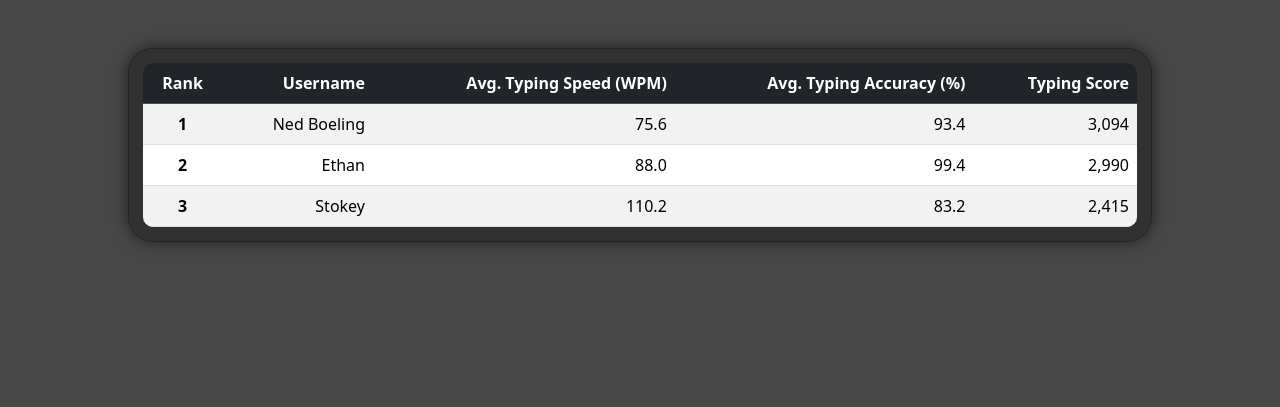
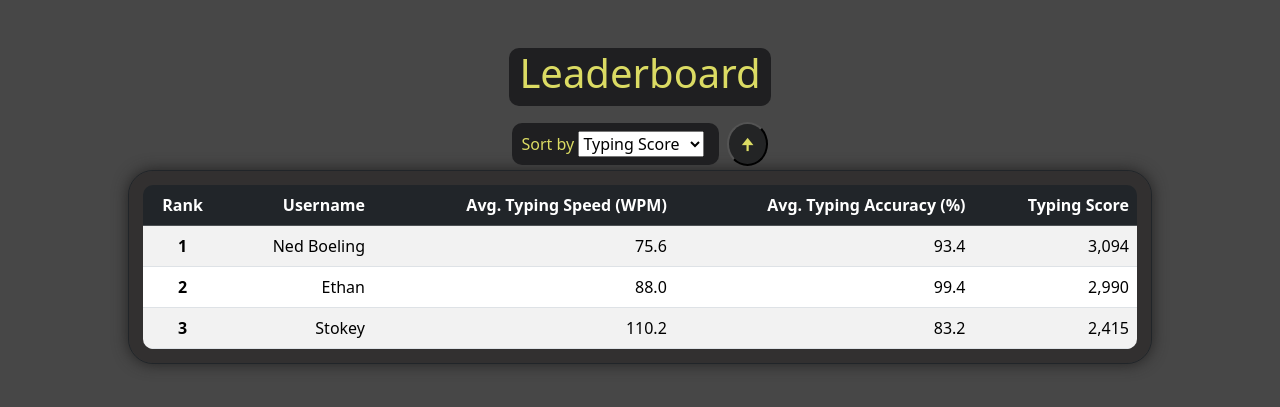
Before and after one commit to StokedTBH/PL_4_Web_Applications, a PHP site: page / in a window 1280 px wide. Shown: the part 72-479 px from the top of the page. Run offline with PHP 8.4, Linux system fonts and the light colour scheme; some libraries are stand-ins or nearby versions.

Commit message:
Created dropdown for customizable priority in leaderboard table. Added button for asecnding/descending order.

```diff
--- a/Sprint2/index.html
+++ b/Sprint2/index.html
@@ -33,7 +33,26 @@ https://stackoverflow.com/questions/20060467/add-active-navigation-class-based-o
     </header>
   </div>
 
-  <div class="d-flex mx-auto border border-dark mt-5" id="leaderboard_table" style="background-color: rgb(50, 48, 48);">
+  <div class="text-center mx-auto mt-5 mb-3" id="leadboard_title">
+    <h1>Leaderboard</h1>
+  </div>
+
+  <div class="text-center mx-auto mb-1">
+    <span id="leaderboard_sort_by">
+      <label for="sort_by" style="color: var(--secondary)">Sort by</label>
+      <select name="sort_by" id="sort_by_dropdown">
+        <option value="typing_score">Typing Score</option>
+        <option value="avg_wpm">Avg. WPM</option>
+        <option value="avg_accuracy">Avg. Accuracy</option>
+      </select>
+    </span>
+    &nbsp;
+    <span>
+      <button type="button" class="btn-sm p-2 rounded-circle" style="background-color: rgb(35, 36, 37); color: var(--secondary);">&nbsp;&#129033;&nbsp;</button>
+    </span>
+  </div>
+
+  <div class="d-flex mx-auto border border-dark" id="leaderboard_table" style="background-color: rgb(50, 48, 48);">
     <table class="table table-striped" style="margin: 14px; border-radius: 10px; overflow: hidden;">
       <thead class="table-dark" style="border-radius: 10px 10px 0 0;">
         <tr>
--- a/Sprint2/styles/main.css
+++ b/Sprint2/styles/main.css
@@ -30,6 +30,22 @@ body{
 }
 
 
+#leadboard_title {
+    color: var(--secondary);
+    background-color: var(--primary);
+    width: 20%;
+    width: fit-content;
+    height: fit-content;
+    padding: 1px 10px;
+    border-radius: 10px;
+}
+
+#leaderboard_sort_by {
+    padding: 10px;
+    background-color: var(--primary);
+    border-radius: 10px;;
+}
+
 #leaderboard_table {
     width: 80%;
     background-clip: padding-box;
```
